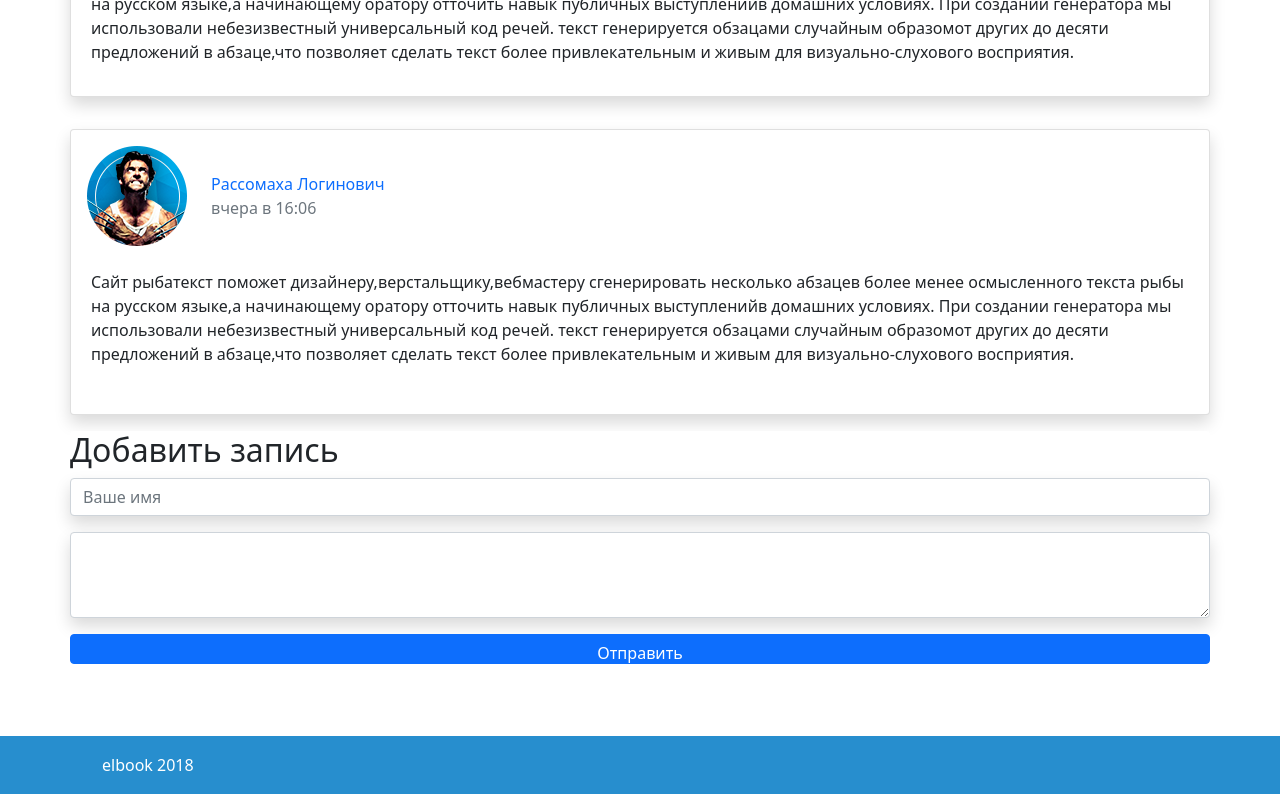
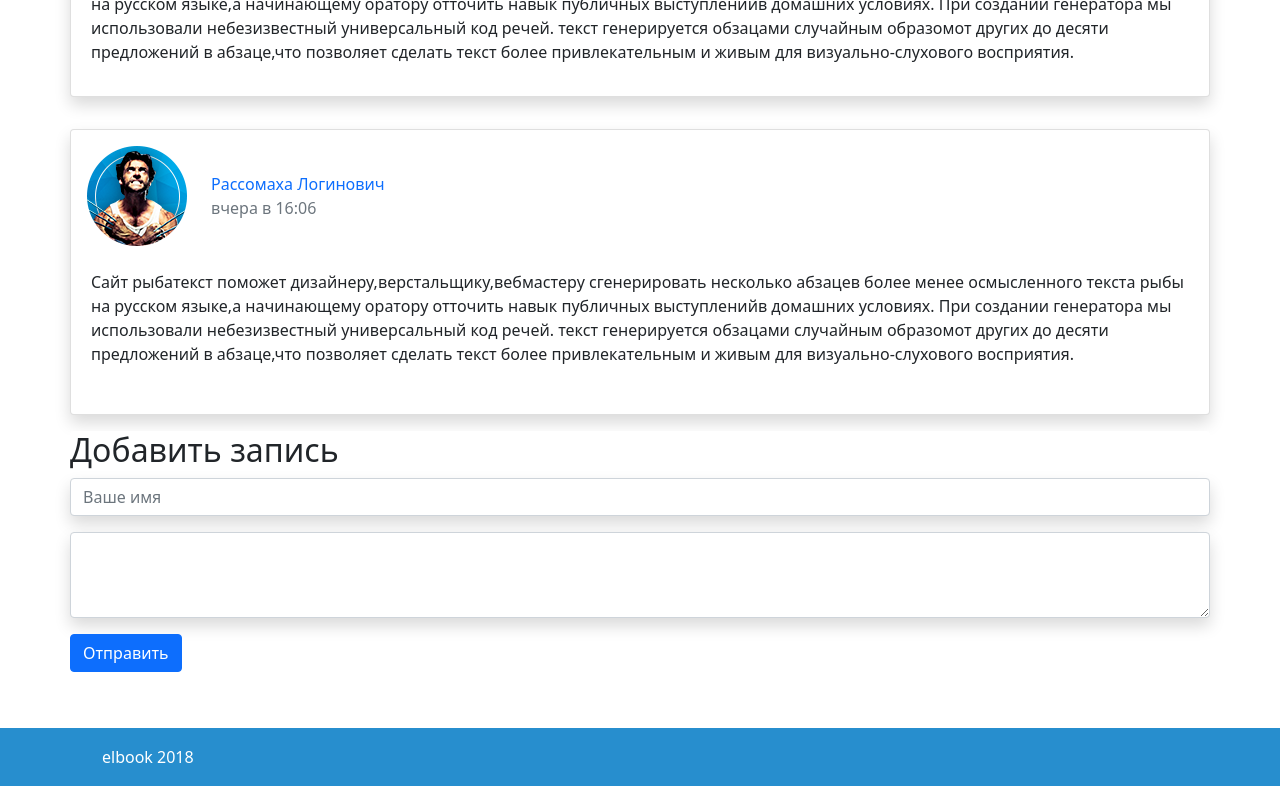
Before and after one commit to Farhad-start/test-electron, a website built with webpack: page index.html in a window 1280 px wide. Shown: the part 1332-2126 px from the top of the page. Built offline with nearby package versions, Linux system fonts and the light colour scheme.

Commit message:
Fix button style

```diff
--- a/src/css/style.scss
+++ b/src/css/style.scss
@@ -41,16 +41,16 @@ h5 {
   color: #e8e8e8;
 }
 
-button {
-  font-size: 14px;
-  border: 1px solid #e8e8e8;
-  outline: none;
-  margin-bottom: 16px;
-  width: 100%;
-  height: 30px;
-  border-radius: 4px;
-  padding-left: 15px;
-}
+// button {
+//   font-size: 14px;
+//   border: 1px solid #e8e8e8;
+//   outline: none;
+//   margin-bottom: 16px;
+//   width: 100%;
+//   height: 30px;
+//   border-radius: 4px;
+//   padding-left: 15px;
+// }
 
 .navbar-brand-avatar {
   padding-right: 25px;
```
